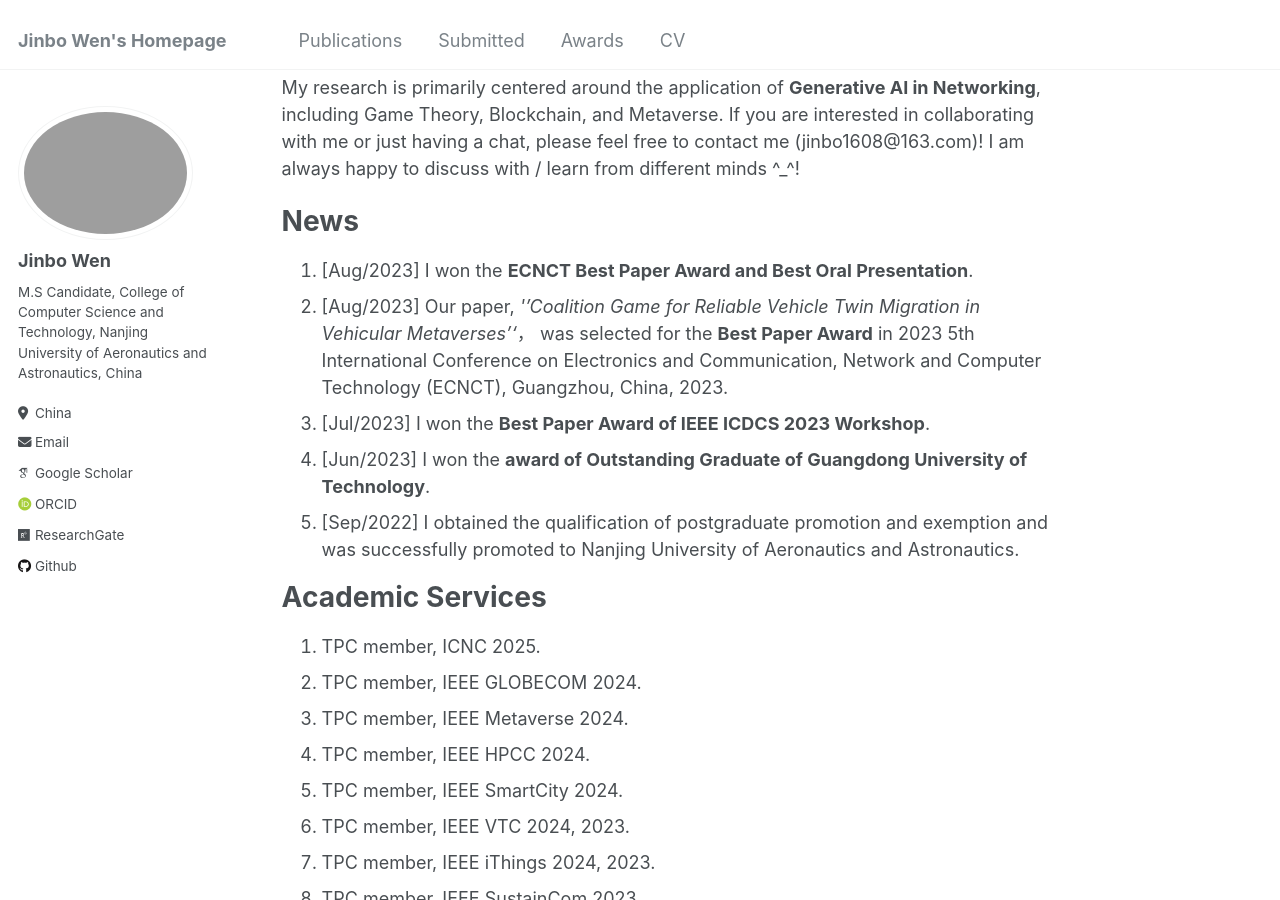
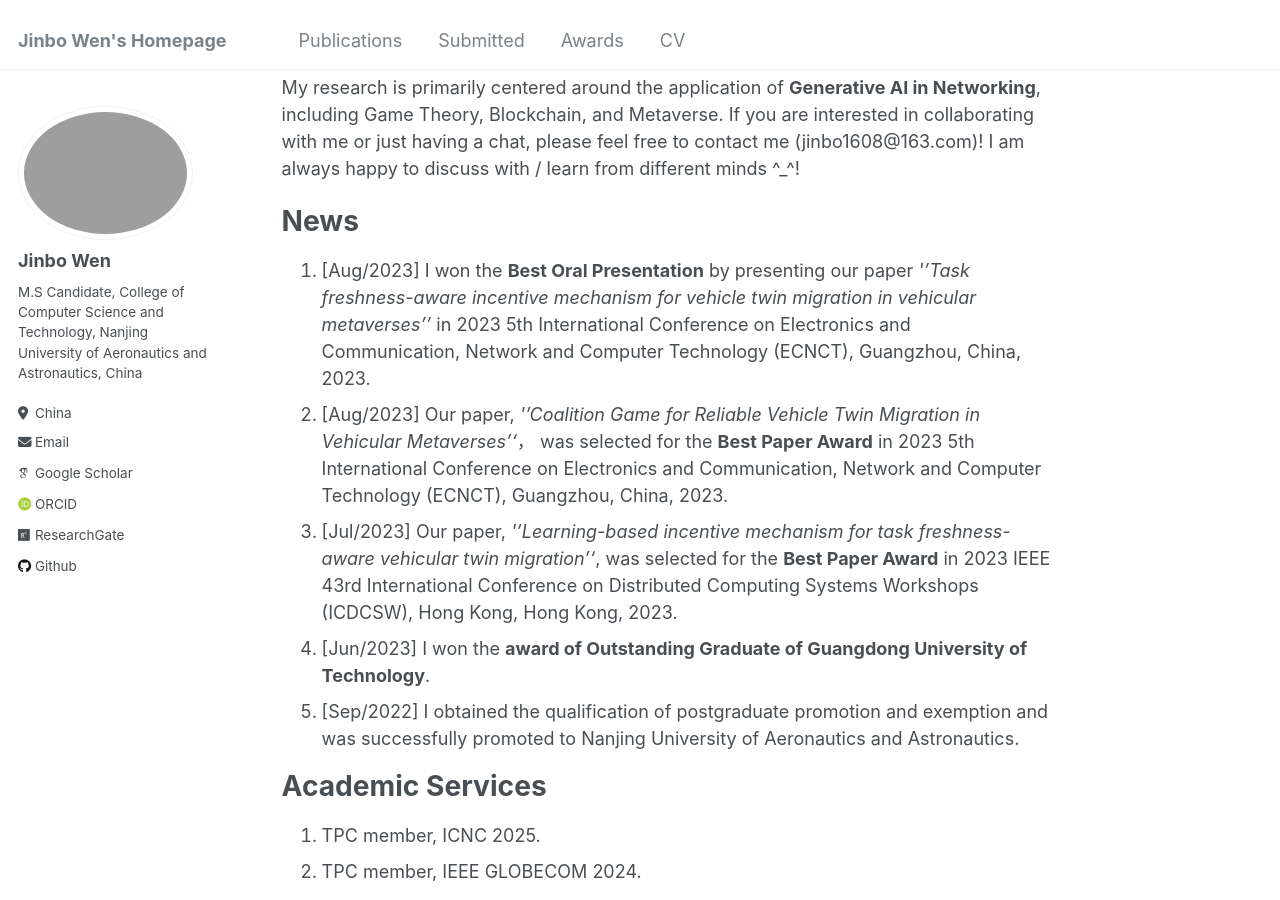
Before and after one commit to JinboWen00/JinboWen00.github.io, a Jekyll site: the page built from _pages/about.md, in a window 1280 px wide and 900 px high, scrolled down 283 px. Built offline with Jekyll 4.4.1, drawn with Linux system fonts in a browser that asks for light colours; some web fonts are replaced.

Commit message:
Update about.md

```diff
--- a/_pages/about.md
+++ b/_pages/about.md
@@ -15,9 +15,9 @@ My research is primarily centered around the application of **Generative AI in N
 
 News
 ======
-1. [Aug/2023] I won the **ECNCT Best Paper Award and Best Oral Presentation**.
+1. [Aug/2023] I won the **Best Oral Presentation** by presenting our paper *''Task freshness-aware incentive mechanism for vehicle twin migration in vehicular metaverses''* in 2023 5th International Conference on Electronics and Communication, Network and Computer Technology (ECNCT), Guangzhou, China, 2023.
 2. [Aug/2023] Our paper, *''Coalition Game for Reliable Vehicle Twin Migration in Vehicular Metaverses''*， was selected for the **Best Paper Award** in 2023 5th International Conference on Electronics and Communication, Network and Computer Technology (ECNCT), Guangzhou, China, 2023.
-3. [Jul/2023] I won the **Best Paper Award of IEEE ICDCS 2023 Workshop**.
+3. [Jul/2023] Our paper, *''Learning-based incentive mechanism for task freshness-aware vehicular twin migration''*, was selected for the **Best Paper Award** in 2023 IEEE 43rd International Conference on Distributed Computing Systems Workshops (ICDCSW), Hong Kong, Hong Kong, 2023.
 4. [Jun/2023] I won the **award of Outstanding Graduate of Guangdong University of Technology**.
 5. [Sep/2022] I obtained the qualification of postgraduate promotion and exemption and was successfully promoted to Nanjing University of Aeronautics and Astronautics.
 
```
